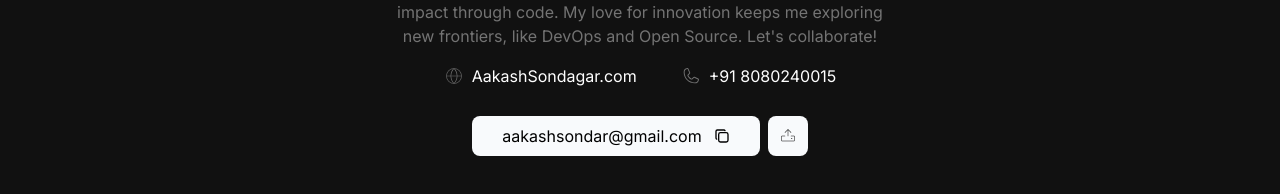
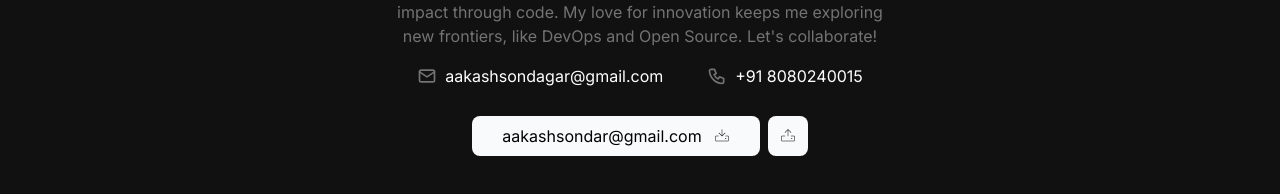
Before and after one commit to Aakash-Sondagar/Portfolio, a Next.js app: page / in a window 1280 px wide. Shown: the part 412-606 px from the top of the page. Built offline with nearby package versions, Linux system fonts and the light colour scheme.

Commit message:
Resume download Added

```diff
--- a/app/components/EmailLayout.jsx
+++ b/app/components/EmailLayout.jsx
@@ -1,38 +1,46 @@
 import { useState } from "react";
 import { AnimatePresence, motion } from "framer-motion";
 
-import { PiUploadThin } from "react-icons/pi";
+import { PiUploadThin, PiDownloadThin } from "react-icons/pi";
 import { FcCheckmark } from "react-icons/fc";
-import { TbCopy } from "react-icons/tb";
 
 import ShareLayout from "./ShareLayout";
 import data from "../utils/data";
 
 function EmailLayout() {
-  const [copied, setCopied] = useState(false);
   const [open, setOpen] = useState(false);
+  const [click, setClick] = useState(false);
 
-  const onCopy = () => {
-    navigator.clipboard.writeText(data?.email);
-    setCopied(true);
-
+  const downloadResume = () => {
+    setClick(true);
+    fetch(data.resumeUrl)
+      .then((res) => res.blob())
+      .then((blob) => {
+        const url = window.URL.createObjectURL(blob);
+        const a = document.createElement("a");
+        a.href = url;
+        a.download = "AakashSondagar.pdf";
+        document.body.appendChild(a);
+        a.click();
+        a.remove();
+      });
     setTimeout(() => {
-      setCopied(false);
+      setClick(false);
     }, 1000);
   };
 
   return (
     <div className="flex items-center justify-center gap-x-2 my-6">
       <button
-        onClick={onCopy}
+        onClick={() => downloadResume()}
         className="w-72 gap-x-3 h-10 rounded-lg bg-slate-50 flex items-center justify-center hover:bg-neutral-100 duration-300 transition-all ease-in"
       >
         <div className="font-Intermedium text-black">
-          {copied ? "copied" : data?.email}
+          {click ? "Downloaded" : data?.email}
         </div>
 
         <AnimatePresence>
-          {copied ? (
+          {click ? (
             <motion.span
               initial={{ scale: 1 }}
               animate={{ scale: 0.8 }}
@@ -56,7 +64,7 @@ function EmailLayout() {
                 damping: 10,
               }}
             >
-              <TbCopy className="w-4 h-4 text-black" />
+              <PiDownloadThin className=" text-black" />
             </motion.span>
           )}
         </AnimatePresence>
@@ -71,8 +79,6 @@ function EmailLayout() {
         <ShareLayout
           open={open}
           setOpen={setOpen}
-          copied={copied}
-          onCopy={onCopy}
         />
       )}
     </div>
--- a/app/components/LandingPage.jsx
+++ b/app/components/LandingPage.jsx
@@ -14,18 +14,8 @@ import data from "../utils/data";
 // https://images.pexels.com/photos/303383/pexels-photo-303383.jpeg?auto=compress&cs=tinysrgb&w=1600
 
 const Header = () => {
-  const [copied, setCopied] = useState(false);
   const [open, setOpen] = useState(false);
   const ref = useRef(null);
-
-  const onCopy = () => {
-    navigator.clipboard.writeText(data?.email);
-    setCopied(true);
-
-    setTimeout(() => {
-      setCopied(false);
-    }, 1000);
-  };
 
   const { scrollYProgress } = useScroll({
     target: ref,
@@ -35,14 +25,7 @@ const Header = () => {
   return (
     <div>
       {/* Share */}
-      {open && (
-        <ShareLayout
-          open={open}
-          setOpen={setOpen}
-          copied={copied}
-          onCopy={onCopy}
-        />
-      )}
+      {open && <ShareLayout open={open} setOpen={setOpen} />}
 
       {/* Scroll Header */}
       <motion.div
@@ -55,7 +38,7 @@ const Header = () => {
             width={800}
             height={800}
             className="w-9 h-9  rounded-md object-cover"
-            src="/images/img7.jpg"
+            src="https://avatars.githubusercontent.com/u/89018309?v=4"
             alt=""
           />
           <h1 className="text-white font-Intermedium">{data?.name}</h1>
@@ -120,7 +103,7 @@ const Header = () => {
                   className="flex items-center gap-x-2 hover:bg-neutral-900 transition-all ease-in duration-100 p-1 px-2 rounded-xl"
                 >
                   {link.icon}
-                  <p className="text-white font-Intermedium">{link.text}</p>
+                  <div className="text-white font-Intermedium">{link.text}</div>
                 </Link>
               ))}
             </div>
--- a/app/components/ShareLayout.jsx
+++ b/app/components/ShareLayout.jsx
@@ -1,4 +1,6 @@
+import { useState } from "react";
 import { AnimatePresence, motion } from "framer-motion";
+
 import {
   PiXCircleLight,
   PiFacebookLogoLight,
@@ -62,7 +64,18 @@ const links = [
 ];
 
 const ShareLayout = (props) => {
-  const { open, setOpen, copied, onCopy } = props;
+  const { open, setOpen } = props;
+
+  const [copied, setCopied] = useState(false);
+
+  const onCopy = () => {
+    navigator.clipboard.writeText(data?.email);
+    setCopied(true);
+
+    setTimeout(() => {
+      setCopied(false);
+    }, 1000);
+  };
 
   return (
     <>
--- a/app/utils/data.js
+++ b/app/utils/data.js
@@ -1,10 +1,12 @@
-import { PiPhoneLight, PiGlobeSimpleThin } from "react-icons/pi";
+import { TbMail, TbPhone } from "react-icons/tb";
 
 const url = "https://multiphaceportfolio.vercel.app/";
 
 const data = {
   name: "Aakash Sondagar",
   email: "aakashsondar@gmail.com",
+  resumeUrl:
+    "https://media.instahyre.com/resume/2381689/642c0b1a03/Aakash_Sondagar.pdf",
   backgroundPic:
     "https://images.pexels.com/photos/370470/pexels-photo-370470.jpeg?auto=compress&cs=tinysrgb&w=1600",
   profilePic:
@@ -15,13 +17,13 @@ const data = {
   shareUrl: `${url}`,
   contactLinks: [
     {
-      href: `${url}`,
-      icon: <PiGlobeSimpleThin className="text-xl text-neutral-500" />,
-      text: `AakashSondagar.com`,
+      href: `mailto:aakashsondagar@gmail.com?subject=Hello&body=This is a test email`,
+      icon: <TbMail className="text-xl text-neutral-500" />,
+      text: `aakashsondagar@gmail.com`,
     },
     {
-      href: "tel:+918080240015", // Ensures correct phone call handling
-      icon: <PiPhoneLight className="text-xl text-neutral-500" />,
+      href: "tel:+918080240015",
+      icon: <TbPhone className="text-xl text-neutral-500" />,
       text: "+91 8080240015",
     },
   ],
```
Also changed, not shown: public/images/aa.jpg (deleted).
